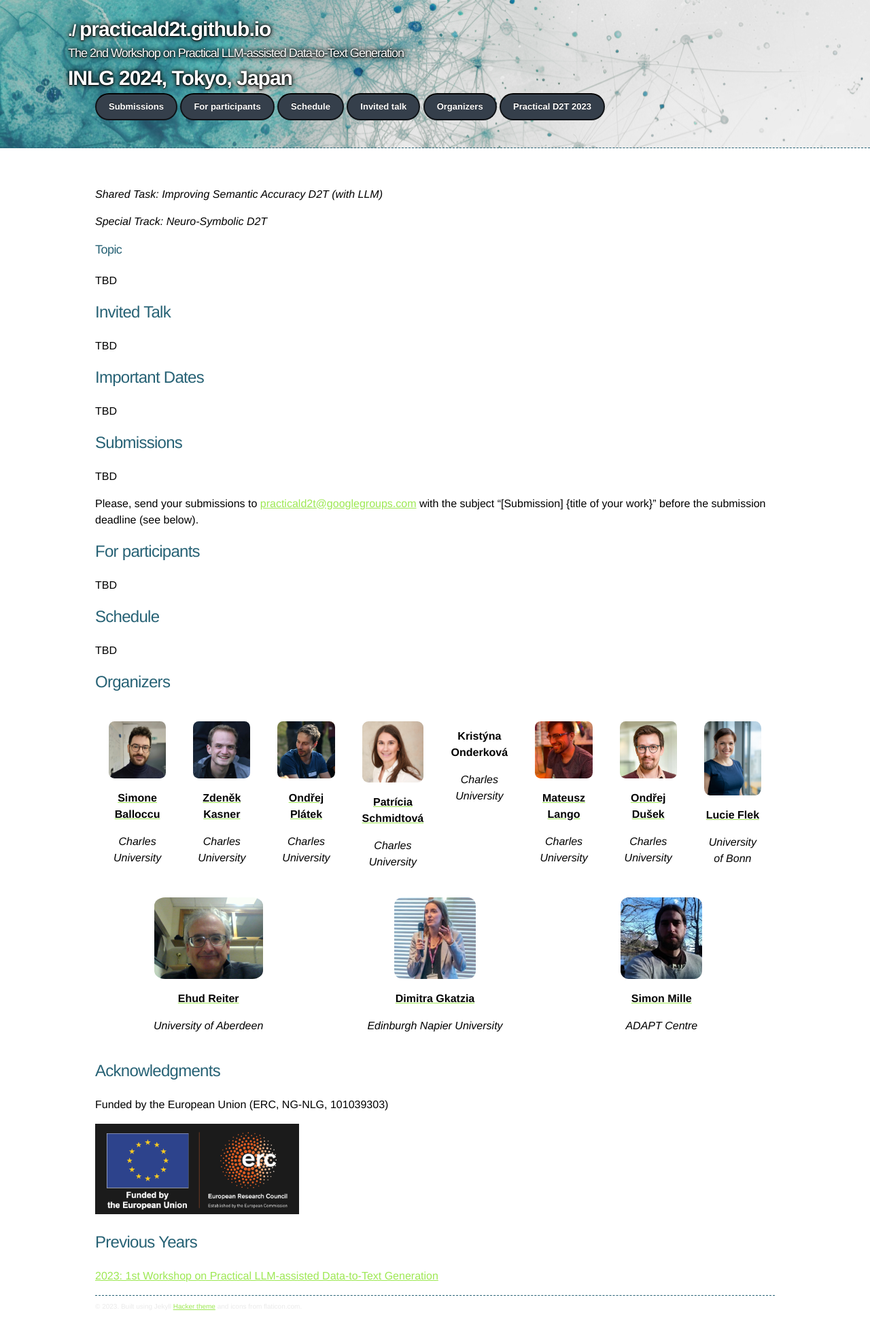
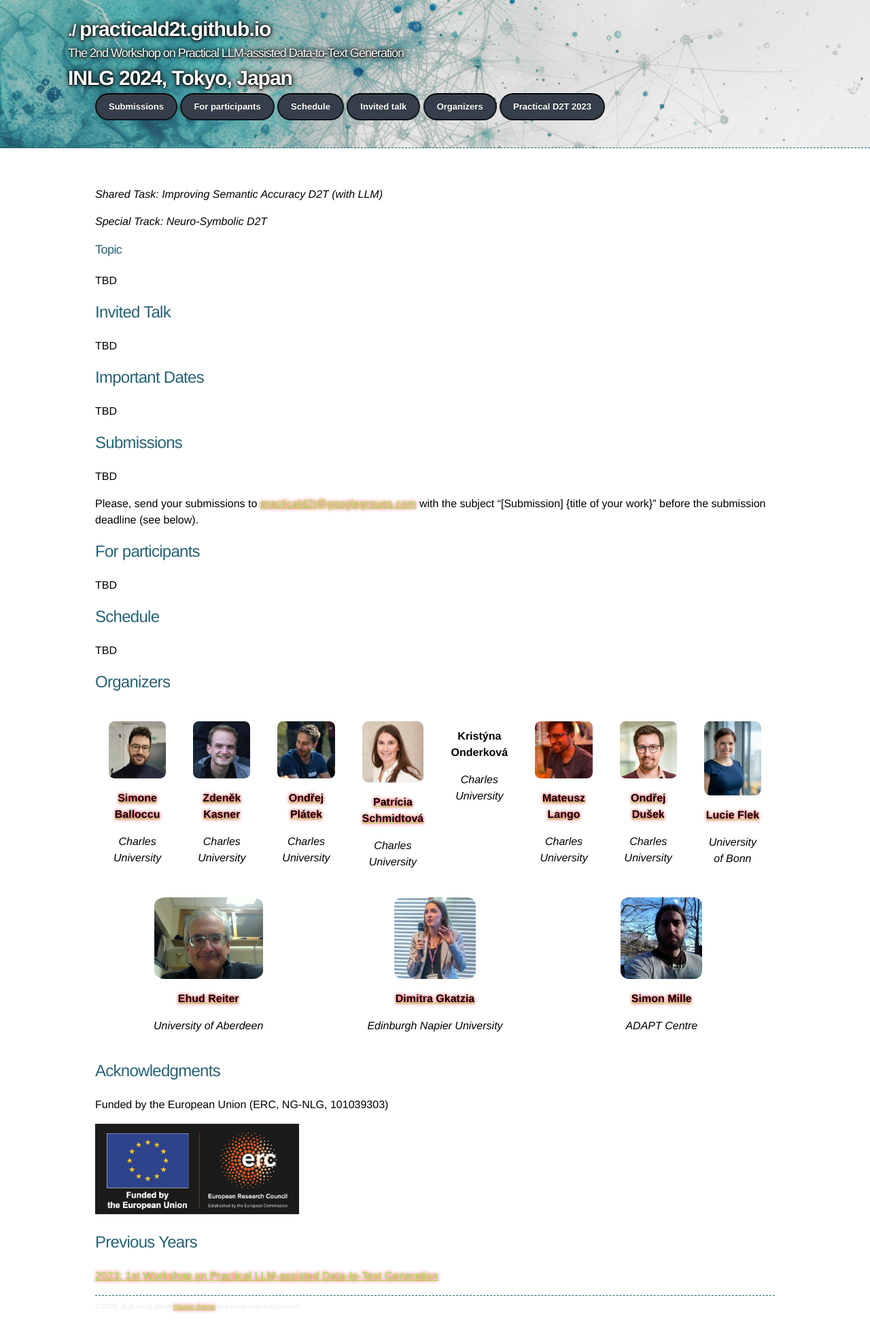
Before and after one commit to practicald2t/practicald2t.github.io, a Jekyll site: the page built from index.md, in a window 1280 px wide. Shown: the whole page at 68% size. Built offline with Jekyll 4.4.1, drawn with Linux system fonts in a browser that asks for light colours.

Commit message:
Update jekyll-theme-hacker.scss

```diff
--- a/_sass/jekyll-theme-hacker.scss
+++ b/_sass/jekyll-theme-hacker.scss
@@ -4,10 +4,10 @@
 $body-background: $cod-grey !default;
 $body-foreground: $gallery !default;
 $header: $conifer !default;
+//uccollab: re-theming
 $blockquote-color: black;//$silver-chalice !default;
 $blockquote-border: black;//$dove-grey !default;
 $container-max-width: 1000px;
-//uccollab: re-theming
 $conifer-replacement: #276275;
 $button-replacement: #353f4b;
 $font-replacement: "Helvetica Neue", Helvetica, Arial, "Lucida Grande", "Open Sans", sans-serif;
@@ -254,9 +254,9 @@ p, span {
    a, a:hover, a:visited
 */
 
-#a {
+a {
   color: $button-replacement;//#63c0f5;
-  //text-shadow: 0 0 5px rgba(104, 182, 255, 0.5);
+  text-shadow: 0 0 5px red;
 }
 
 /* Clearfix */
```
